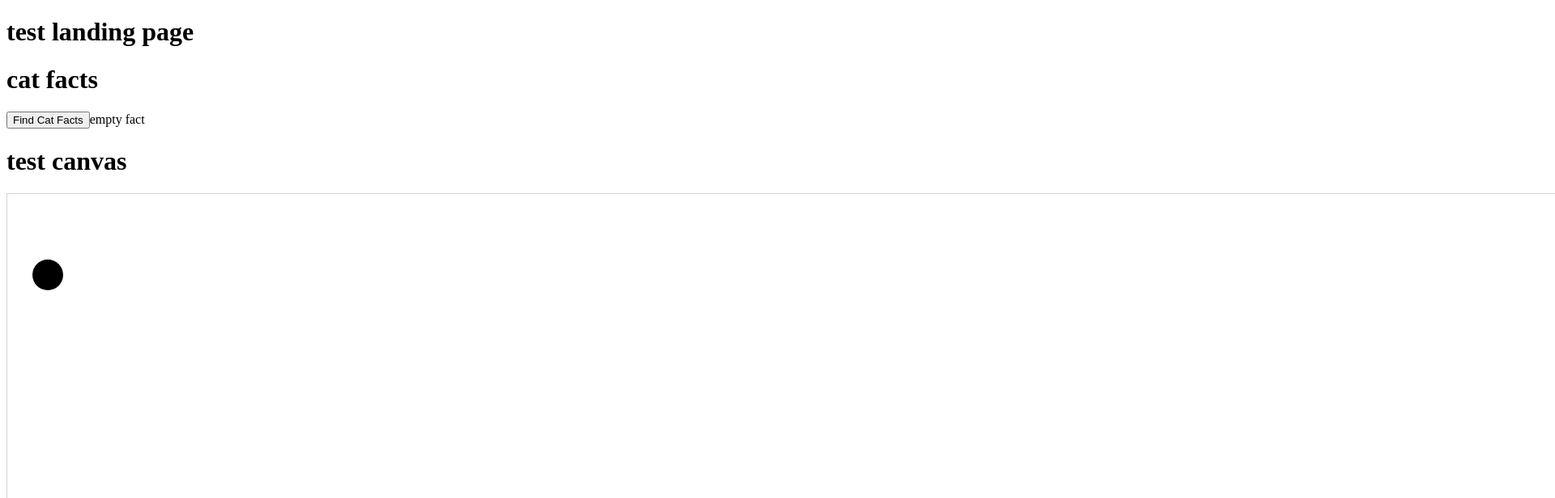
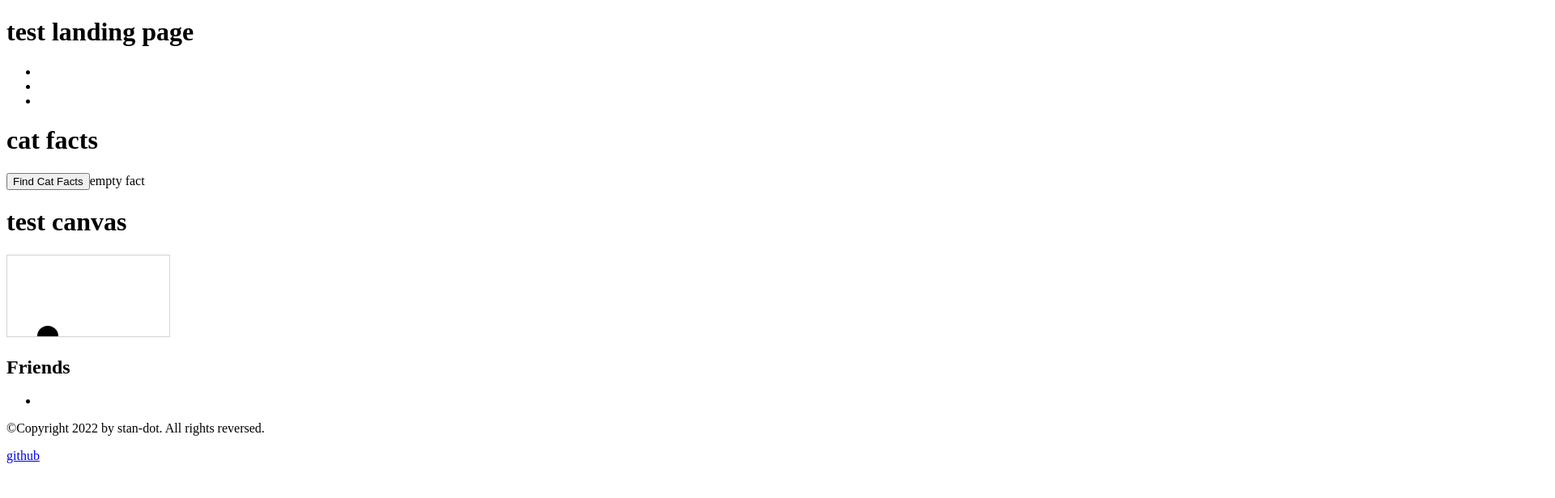
Before and after one commit to stan-dot/online-multiplayer-testground, a React (Create React App) app in the folder app/client/: page / in a window 1280 px wide. Shown: the top 616 px of the page at 81% size, 1920 px wide, since content can reach past the window. Built offline with nearby package versions, Linux system fonts and the light colour scheme.

Commit message:
split the code, fixed eslint errors

```diff
--- a/app/client/package.json
+++ b/app/client/package.json
@@ -11,6 +11,8 @@
     "@types/node": "^16.11.38",
     "@types/react": "^18.0.10",
     "@types/react-dom": "^18.0.5",
+    "@typescript-eslint/parser": "^5.27.0",
+    "eslint-config-prettier": "^8.5.0",
     "react": "^18.1.0",
     "react-dom": "^18.1.0",
     "react-scripts": "5.0.1",
@@ -44,7 +46,6 @@
     ]
   },
   "devDependencies": {
-    "eslint": "^5.8.0",
-    "prettier": "2.3.2"
+    "prettier": "^2.3.2"
   }
 }
--- a/app/client/src/App.tsx
+++ b/app/client/src/App.tsx
@@ -1,39 +1,22 @@
 import React from 'react';
-import { defaultText } from './utils/defaults';
 import { Canvas } from './utils/Canvas';
 import { postdraw, predraw } from './utils/canvasOptionUtils';
 import { drawArc } from './utils/canvasUtils';
+import { LandingFooter } from './LandingFooter';
+import { FriendsBar } from './FriendsBar';
+import { MainNavigation } from './MainNavigation';
+import { CatsApiBox } from './CatsApiBox';
 export default function App() {
-  const [mainText, setMainText] = React.useState(defaultText.fact);
-  const getFacts = () => {
-    fetch('/api/cats/')
-      .then(result => result.json())
-      .then(body => { console.log('body:', body); handleIncoming(body); });
-  }
-
-  const handleIncoming = (body: any): void => {
-    const text: string = body.fact;
-    console.log('text:', text);
-    setMainText(text);
-  }
-
-  React.useEffect(() => {
-    var canvas: HTMLCanvasElement = document.getElementById("myCanvas") as HTMLCanvasElement
-    var ctx: CanvasRenderingContext2D = canvas.getContext("2d")!;
-  }, []);
-
   return (
     <div className="App">
       <header className="App-header">
         <h1>test landing page</h1>
       </header>
-      <div>
-        <h1> cat facts</h1>
-        <button onClick={getFacts}>Find Cat Facts</button>
-        {mainText}
-      </div>
-      <h1>test canvas</h1>
+      <MainNavigation />
+      <CatsApiBox />
       <Canvas draw={drawArc} predraw={predraw} postdraw={postdraw} />
+      <FriendsBar />
+      <LandingFooter />
     </div>
   );
 }
--- /dev/null
+++ b/app/client/src/CatsApiBox.tsx
@@ -0,0 +1,22 @@
+import React from 'react';
+import { defaultText } from './utils/defaults';
+
+export function CatsApiBox(): JSX.Element {
+  const [mainText, setMainText] = React.useState(defaultText.fact);
+  const getFacts = () => {
+    fetch('/api/cats/')
+      .then(result => result.json())
+      .then(handleIncoming);
+  };
+
+  const handleIncoming = (body: any): void => {
+    const text: string = body.fact;
+    console.log('text:', text);
+    setMainText(text);
+  };
+  return <div>
+    <h1> cat facts</h1>
+    <button onClick={getFacts}>Find Cat Facts</button>
+    {mainText}
+  </div>;
+}
--- /dev/null
+++ b/app/client/src/FriendsBar.tsx
@@ -0,0 +1,10 @@
+import React from 'react';
+
+export function FriendsBar(): JSX.Element {
+  return <aside>
+    <h2>Friends</h2>
+    <ul>
+      <li></li>
+    </ul>
+  </aside>;
+}
--- /dev/null
+++ b/app/client/src/LandingFooter.tsx
@@ -0,0 +1,8 @@
+import React from 'react';
+
+export function LandingFooter(): JSX.Element {
+  return <footer>
+    <p>©Copyright 2022 by stan-dot. All rights reversed.</p>
+    <a href='https://github.com/stan-dot/online-multiplayer-testground'> github</a>
+  </footer>;
+}
--- /dev/null
+++ b/app/client/src/MainNavigation.tsx
@@ -0,0 +1,11 @@
+import React from 'react';
+
+export function MainNavigation(): JSX.Element {
+  return <nav>
+    <ul>
+      <li></li>
+      <li></li>
+      <li></li>
+    </ul>
+  </nav>;
+}
--- a/app/client/src/utils/Canvas.tsx
+++ b/app/client/src/utils/Canvas.tsx
@@ -4,12 +4,15 @@ import { useCanvas } from './canvasUtils';
 export const Canvas = (props: { draw: any; predraw?: any; postdraw?: any; }) => {
   const options: CanvasOptions = { predraw: props.predraw, postdraw: props.postdraw };
   const canvasRef = useCanvas(props.draw, options);
-  return <canvas
-    id="myCanvas"
-    width={2000}
-    height={1000}
-    style={{ border: "1px solid #d3d3d3" }} ref={canvasRef}
-  >
-    Your browser does not support the HTML canvas tag.
-  </canvas>
+  return <>
+    <h1>test canvas</h1>
+    <canvas
+      id="myCanvas"
+      width={200}
+      height={100}
+      style={{ border: "1px solid #d3d3d3" }} ref={canvasRef}
+    >
+      Your browser does not support the HTML canvas tag.
+    </canvas>
+  </>
 };
```
Also changed, not shown: 2 other files (tests, documents, lock files or other folders).
